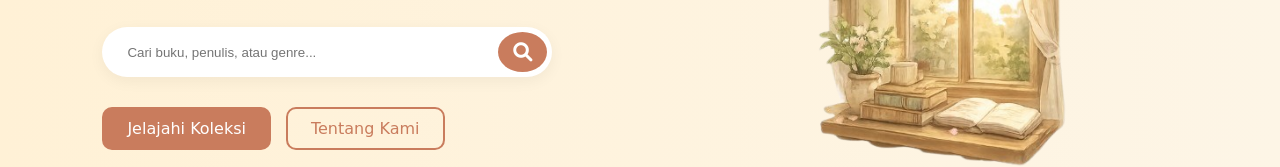
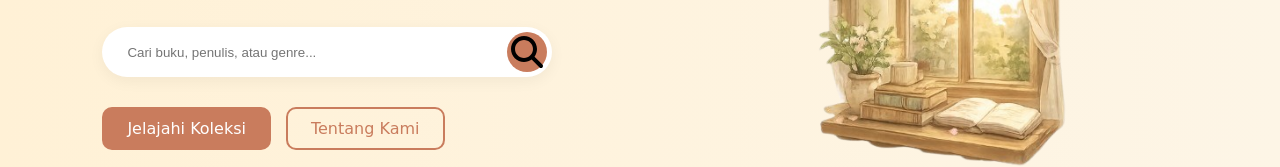
Before and after one commit to ainaya27/yumebunko, a website: page index.html in a window 1280 px wide. Shown: the part 363-530 px from the top of the page. Drawn offline with Linux system fonts and the light colour scheme; a web font is replaced by a local one.

Commit message:
rel fa-icon

```diff
--- a/index.html
+++ b/index.html
@@ -3,7 +3,6 @@
 <head>
     <meta charset="UTF-8">
     <title>Yumebunko</title>
-    <link rel="stylesheet" href="https://cdnjs.cloudflare.com/ajax/libs/font-awesome/6.0.0/css/all.min.css">
     <link rel="preconnect" href="https://fonts.googleapis.com">
     <link rel="preconnect" href="https://fonts.gstatic.com" crossorigin>
     <link href="https://fonts.googleapis.com/css2?family=Cause:wght@100..900&display=swap" rel="stylesheet">
@@ -26,7 +25,9 @@
             <p>Temukan ribuan buku, manga, dan novel favoritmu di perpustakaan digital yang penuh kehangatan.</p>
             <div class="search-bar">
                 <input type="text" placeholder="Cari buku, penulis, atau genre...">
-                <button class="btn-search"><i class="fa-solid fa-magnifying-glass"></i></button>
+                <button class="btn-search">
+                    <svg xmlns="http://www.w3.org/2000/svg" viewBox="0 0 640 640"><!--!Font Awesome Free v7.2.0 by @fontawesome - https://fontawesome.com License - https://fontawesome.com/license/free Copyright 2026 Fonticons, Inc.--><path d="M480 272C480 317.9 465.1 360.3 440 394.7L566.6 521.4C579.1 533.9 579.1 554.2 566.6 566.7C554.1 579.2 533.8 579.2 521.3 566.7L394.7 440C360.3 465.1 317.9 480 272 480C157.1 480 64 386.9 64 272C64 157.1 157.1 64 272 64C386.9 64 480 157.1 480 272zM272 416C351.5 416 416 351.5 416 272C416 192.5 351.5 128 272 128C192.5 128 128 192.5 128 272C128 351.5 192.5 416 272 416z"/></svg>
+                </button>
             </div>
             <div class="hero-buttons">
                 <a href="catalog.html" class="btn-primary">Jelajahi Koleksi</a>
--- a/style.css
+++ b/style.css
@@ -99,15 +99,15 @@ nav {
 .btn-search {
     background: var(--terracotta);
     border: none;
+    width: 40px;
+    height: 40px;
+    display: flex;
+    justify-content: center;
+    align-items: center;
     color: white;
-    padding: 10px 15px;
+    padding: 0;
     border-radius: 50%;
     cursor: pointer;
-}
-
-.btn-search i {
-    color: white;
-    font-size: 1.2rem;
 }
 
 .hero-buttons {
```
